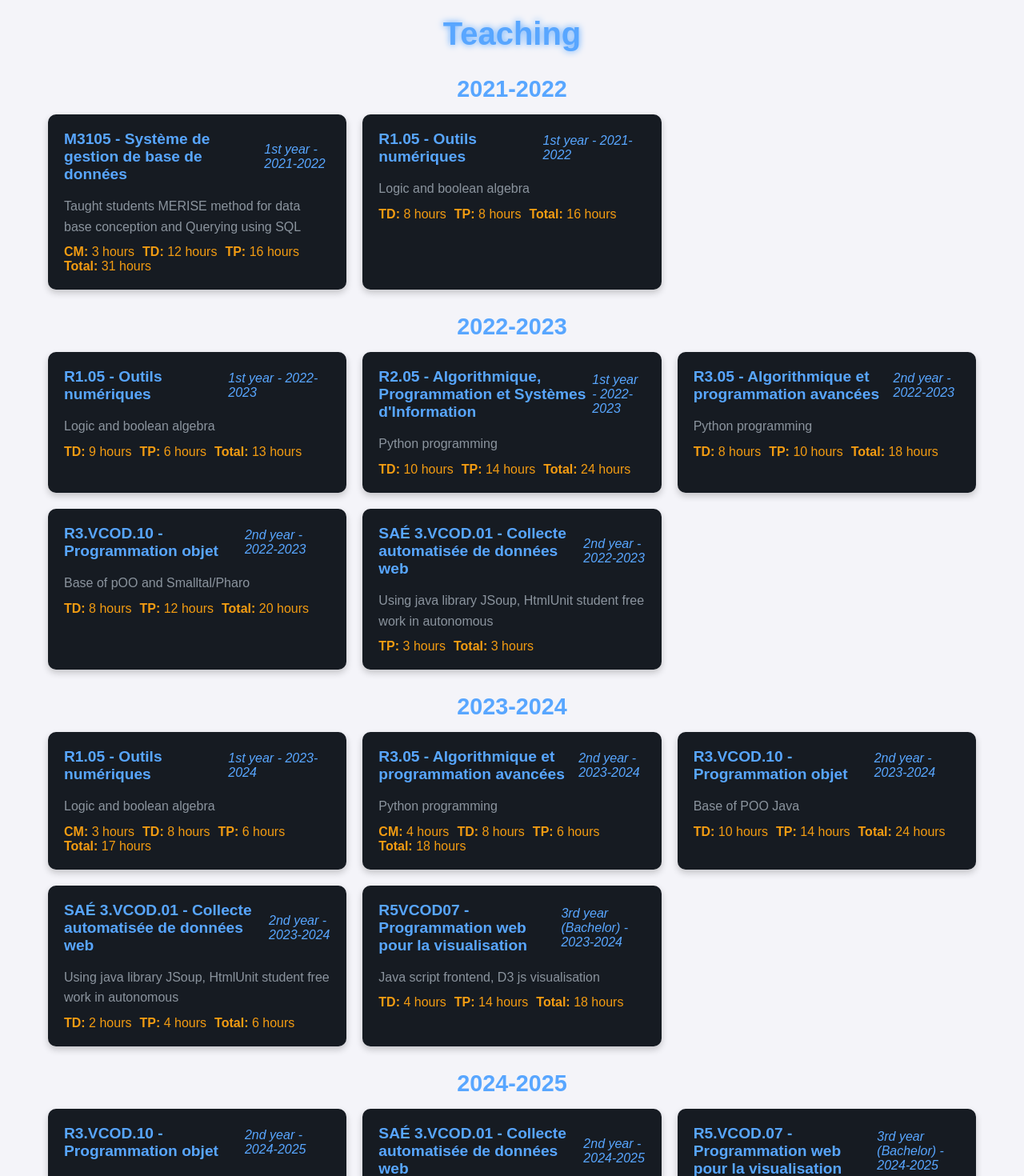
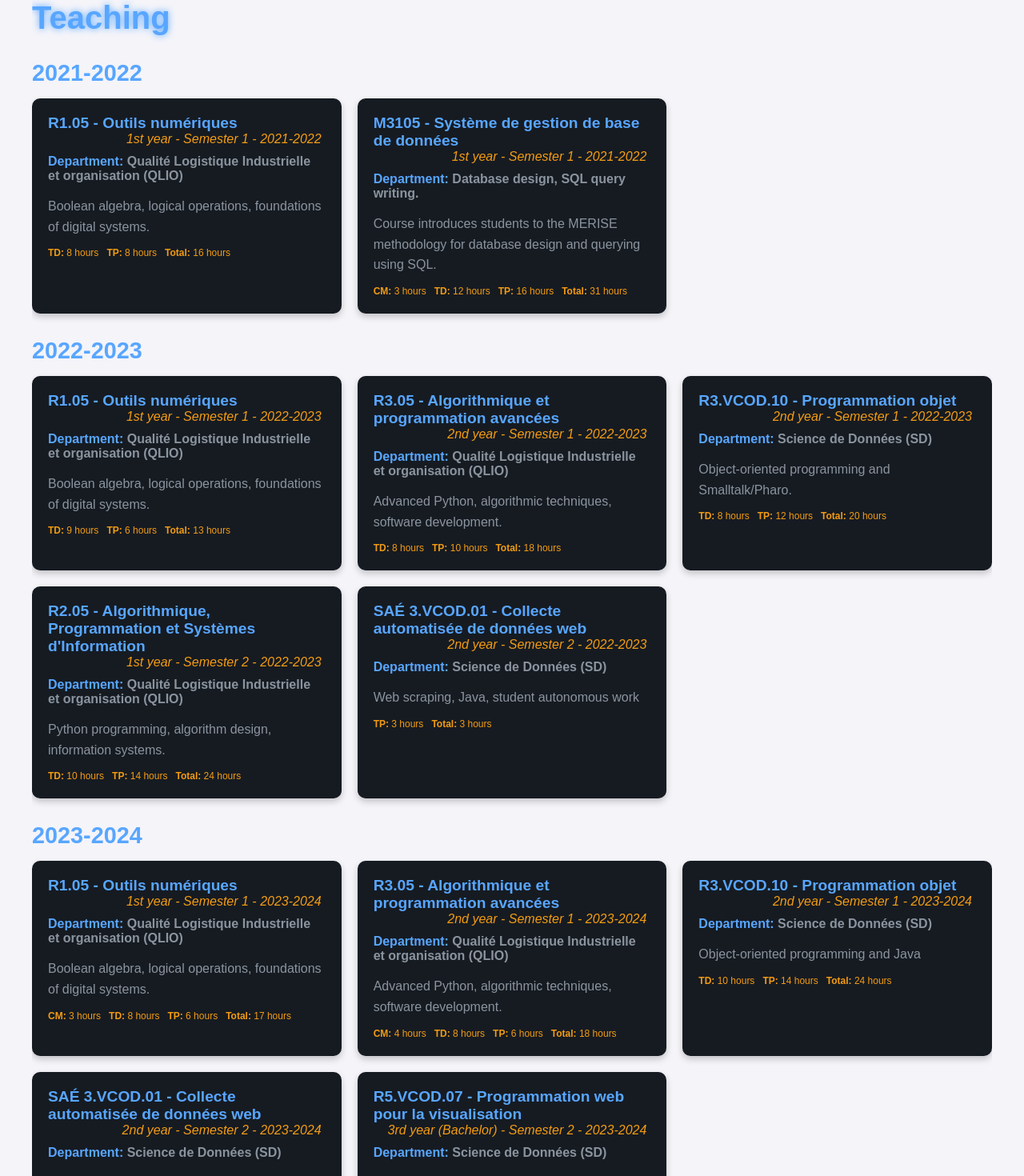
Before and after one commit to boubouthiamniang/boubouthiamniang.github.io, a React (Create React App) app: page /teaching in a window 1280 px wide. Shown: the part 280-1750 px from the top of the page at 80% size. Built offline with nearby package versions, Linux system fonts and the light colour scheme.

Commit message:
Complte teaching page

```diff
--- a/src/components/Teaching.js
+++ b/src/components/Teaching.js
@@ -25,7 +25,12 @@ const Teaching = () => {
                                 <div className="course-card" key={index}>
                                     <div className="course-header">
                                         <strong>{course.ressource}</strong>
-                                        <span className="level-year">{course.level} - {course.year}</span>
+                                        <div className="level-semester-year">
+                                            <span>{course.level} - Semester {course.semester || "N/A"} - {course.year}</span>
+                                        </div>
+                                    </div>
+                                    <div className="department">
+                                        <strong>Department:</strong> {course.department || "N/A"}
                                     </div>
                                     <p className="description">{course.description}</p>
                                     <div className="hours">
--- a/src/components/css/Teaching.css
+++ b/src/components/css/Teaching.css
@@ -2,7 +2,6 @@
 .teaching {
     margin-bottom: 40px;
     color: #c9d1d9; /* Soft white text */
-    padding: 20px;
 }
 
 /* Teaching section title */
@@ -11,7 +10,7 @@
     color: #58a6ff; /* Neon blue for heading */
     margin-bottom: 20px;
     text-shadow: 0 0 8px #58a6ff; /* Glow effect */
-    text-align: center;
+    text-align: left;
 }
 
 /* Year section title */
@@ -20,7 +19,7 @@
     color: #58a6ff; /* Neon blue for year headings */
     margin-top: 30px;
     margin-bottom: 15px;
-    text-align: center;
+    text-align: left;
 }
 
 /* Container for each year's courses */
@@ -43,6 +42,7 @@
     box-shadow: 0 4px 8px rgba(0, 0, 0, 0.2); /* Enhanced shadow */
     transition: transform 0.3s ease, box-shadow 0.3s ease;
     color: #8b949e; /* Muted text for readability */
+    position: relative; /* Enable positioning for child elements */
 }
 
 /* Hover effect for course cards */
@@ -51,11 +51,8 @@
     box-shadow: 0 8px 16px rgba(0, 0, 0, 0.4); /* Enhanced shadow on hover */
 }
 
-/* Course title and level-year */
+/* Course title */
 .course-header {
-    display: flex;
-    justify-content: space-between;
-    align-items: center;
     margin-bottom: 10px;
 }
 
@@ -64,10 +61,17 @@
     color: #58a6ff; /* Neon blue for the titles */
 }
 
-.level-year {
+/* Level, Semester, and Year on a single line */
+.level-semester-year {
     font-size: 1rem;
-    color: #58a6ff;
+    color: #f39c12; /* Same color as CM, TD, TP, and Hours */
     font-style: italic;
+    text-align: right;
+    margin-bottom: 10px;
+}
+
+.level-semester-year span {
+    margin-right: 5px; /* Spacing between elements */
 }
 
 /* Description of the course */
@@ -88,6 +92,20 @@
     display: inline-block;
     margin-right: 10px;
     font-weight: 500;
+    font-size: 0.75rem;
+}
+
+
+/* Department styling */
+.department {
+    font-size: 1rem;
+    color: #8b949e; /* Muted text color */
+    margin-bottom: 10px;
+    font-weight: bold;
+}
+
+.department strong {
+    color: #58a6ff; /* Neon blue for "Department" label */
 }
 
 /* Responsive Design */
@@ -113,6 +131,10 @@
     .hours {
         font-size: 0.9rem;
     }
+
+    .level-semester-year {
+        font-size: 0.9rem;
+    }
 }
 
 /* For tablets and medium devices */
@@ -132,4 +154,8 @@
     .hours {
         font-size: 1rem;
     }
+
+    .level-semester-year {
+        font-size: 1rem;
+    }
 }
--- a/src/components/data/teachingData.js
+++ b/src/components/data/teachingData.js
@@ -1,11 +1,22 @@
 const teachingData = [
+    {
+        ressource: "R1.05 - Outils numériques",
+        year: "2021-2022",
+        semester: "1",
+        department: "Qualité Logistique Industrielle et organisation (QLIO)",
+        level: "1st year",
+        description: "Boolean algebra, logical operations, foundations of digital systems.",
+        TD: "8 hours",
+        TP: "8 hours",
+        hours: "16 hours",
+    },
     {
         ressource: "M3105 - Système de gestion de base de données",
         year: "2021-2022",
         semester: "1",
-        department: "Qualité Logistique Industrielle et organisation (QLIO)",
+        department: "Database design, SQL query writing.",
         level: "1st year",
-        description: "Taught students MERISE method for data base conception and Querying using SQL",
+        description: "Course introduces students to the MERISE methodology for database design and querying using SQL.",
         CM: "3 hours",
         TD: "12 hours",
         TP: "16 hours",
@@ -13,36 +24,14 @@ const teachingData = [
     },
     {
         ressource: "R1.05 - Outils numériques",
-        year: "2021-2022",
-        semester: "1",
-        department: "Qualité Logistique Industrielle et organisation (QLIO)",
-        level: "1st year",
-        description: "Logic and boolean algebra",
-        TD: "8 hours",
-        TP: "8 hours",
-        hours: "16 hours",
-    },
-    {
-        ressource: "R1.05 - Outils numériques",
         year: "2022-2023",
         semester: "1",
         department: "Qualité Logistique Industrielle et organisation (QLIO)",
         level: "1st year",
-        description: "Logic and boolean algebra",
+        description: "Boolean algebra, logical operations, foundations of digital systems.",
         TD: "9 hours",
         TP: "6 hours",
         hours: "13 hours",
-    },
-    {
-        ressource: "R2.05 - Algorithmique, Programmation et Systèmes d'Information",
-        year: "2022-2023",
-        semester: "2",
-        department: "Qualité Logistique Industrielle et organisation (QLIO)",
-        level: "1st year",
-        description: "Python programming",
-        TD: "10 hours",
-        TP: "14 hours",
-        hours: "24 hours",
     },
     {
         ressource: "R3.05 - Algorithmique et programmation avancées",
@@ -50,7 +39,7 @@ const teachingData = [
         semester: "1",
         department: "Qualité Logistique Industrielle et organisation (QLIO)",
         level: "2nd year",
-        description: "Python programming",
+        description: "Advanced Python, algorithmic techniques, software development.",
         TD: "8 hours",
         TP: "10 hours",
         hours: "18 hours",
@@ -61,18 +50,29 @@ const teachingData = [
         semester: "1",
         department: "Science de Données (SD)",
         level: "2nd year",
-        description: "Base of pOO and Smalltal/Pharo",
+        description: "Object-oriented programming and Smalltalk/Pharo.",
         TD: "8 hours",
         TP: "12 hours",
         hours: "20 hours",
     },
     {
+        ressource: "R2.05 - Algorithmique, Programmation et Systèmes d'Information",
+        year: "2022-2023",
+        semester: "2",
+        department: "Qualité Logistique Industrielle et organisation (QLIO)",
+        level: "1st year",
+        description: "Python programming, algorithm design, information systems.",
+        TD: "10 hours",
+        TP: "14 hours",
+        hours: "24 hours",
+    },
+    {
         ressource: "SAÉ 3.VCOD.01 - Collecte automatisée de données web",
         year: "2022-2023",
-        semester: "1",
+        semester: "2",
         department: "Science de Données (SD)",
         level: "2nd year",
-        description: "Using java library JSoup, HtmlUnit student free work in autonomous",
+        description: "Web scraping, Java, student autonomous work",
         TP: "3 hours",
         hours: "3 hours",
     },
@@ -82,7 +82,7 @@ const teachingData = [
         semester: "1",
         department: "Qualité Logistique Industrielle et organisation (QLIO)",
         level: "1st year",
-        description: "Logic and boolean algebra",
+        description: "Boolean algebra, logical operations, foundations of digital systems.",
         CM: "3 hours",
         TD: "8 hours",
         TP: "6 hours",
@@ -94,7 +94,7 @@ const teachingData = [
         semester: "1",
         department: "Qualité Logistique Industrielle et organisation (QLIO)",
         level: "2nd year",
-        description: "Python programming",
+        description: "Advanced Python, algorithmic techniques, software development.",
         CM: "4 hours",
         TD: "8 hours",
         TP: "6 hours",
@@ -106,7 +106,7 @@ const teachingData = [
         semester: "1",
         department: "Science de Données (SD)",
         level: "2nd year",
-        description: "Base of POO Java",
+        description: "Object-oriented programming and Java",
         TD: "10 hours",
         TP: "14 hours",
         hours: "24 hours",
@@ -114,21 +114,21 @@ const teachingData = [
     {
         ressource: "SAÉ 3.VCOD.01 - Collecte automatisée de données web",
         year: "2023-2024",
-        semester: "1",
+        semester: "2",
         department: "Science de Données (SD)",
         level: "2nd year",
-        description: "Using java library JSoup, HtmlUnit student free work in autonomous",
+        description: "Web scraping, Java, student autonomous work",
         TD: "2 hours",
         TP: "4 hours",
         hours: "6 hours",
     },
     {
-        ressource: "R5VCOD07 - Programmation web pour la visualisation",
+        ressource: "R5.VCOD.07 - Programmation web pour la visualisation",
         year: "2023-2024",
-        semester: "1",
+        semester: "2",
         department: "Science de Données (SD)",
         level: "3rd year (Bachelor)",
-        description: "Java script frontend, D3 js visualisation",
+        description: "JavaScript (frontend), D3.js, data visualization",
         TD: "4 hours",
         TP: "14 hours",
         hours: "18 hours",
@@ -139,32 +139,10 @@ const teachingData = [
         semester: "1",
         department: "Science de Données (SD)",
         level: "2nd year",
-        description: "Base of POO Java",
+        description: "Object-oriented programming and Java",
         TD: "4 hours",
         TP: "12 hours",
         hours: "16 hours",
-    },
-    {
-        ressource: "SAÉ 3.VCOD.01 - Collecte automatisée de données web",
-        year: "2024-2025",
-        semester: "1",
-        department: "Science de Données (SD)",
-        level: "2nd year",
-        description: "Using java library JSoup, HtmlUnit student free work in autonomous",
-        TD: "2 hours",
-        TP: "6 hours",
-        hours: "8 hours",
-    },
-    {
-        ressource: "R5.VCOD.07 - Programmation web pour la visualisation",
-        year: "2024-2025",
-        semester: "1",
-        department: "Science de Données (SD)",
-        level: "3rd year (Bachelor)",
-        description: "Java script frontend, D3 js visualisation",
-        TD: "4 hours",
-        TP: "20 hours",
-        hours: "24 hours",
     },
     {
         ressource: "R5.MTD.14 - Interoperabilité et Hygiène numérique",
@@ -172,7 +150,7 @@ const teachingData = [
         semester: "1",
         department: "Qualité Logistique Industrielle et organisation (QLIO)",
         level: "3rd year (Bachelor)",
-        description: "Different niveau, couche d'interopérabilité et introduction à la sécurité numérique",
+        description: "System interoperability, problem-solving, student autonomous work",
         CM: "4 hours",
         TD: "4 hours",
         TP: "6 hours",
@@ -184,9 +162,31 @@ const teachingData = [
         semester: "1",
         department: "Qualité Logistique Industrielle et organisation (QLIO)",
         level: "3rd year (Bachelor)",
-        description: "Student working on real interoperability problem free work in autonomous",
+        description: "Interoperability, digital hygiene, security",
         TP: "4 hours",
         hours: "4 hours",
+    },
+    {
+        ressource: "SAÉ 3.VCOD.01 - Collecte automatisée de données web",
+        year: "2024-2025",
+        semester: "2",
+        department: "Science de Données (SD)",
+        level: "2nd year",
+        description: "Web scraping, Java, student autonomous work",
+        TD: "2 hours",
+        TP: "6 hours",
+        hours: "8 hours",
+    },
+    {
+        ressource: "R5.VCOD.07 - Programmation web pour la visualisation",
+        year: "2024-2025",
+        semester: "2",
+        department: "Science de Données (SD)",
+        level: "3rd year (Bachelor)",
+        description: " JavaScript (frontend), D3.js, data visualization",
+        TD: "4 hours",
+        TP: "20 hours",
+        hours: "24 hours",
     },
   ];
 
```
